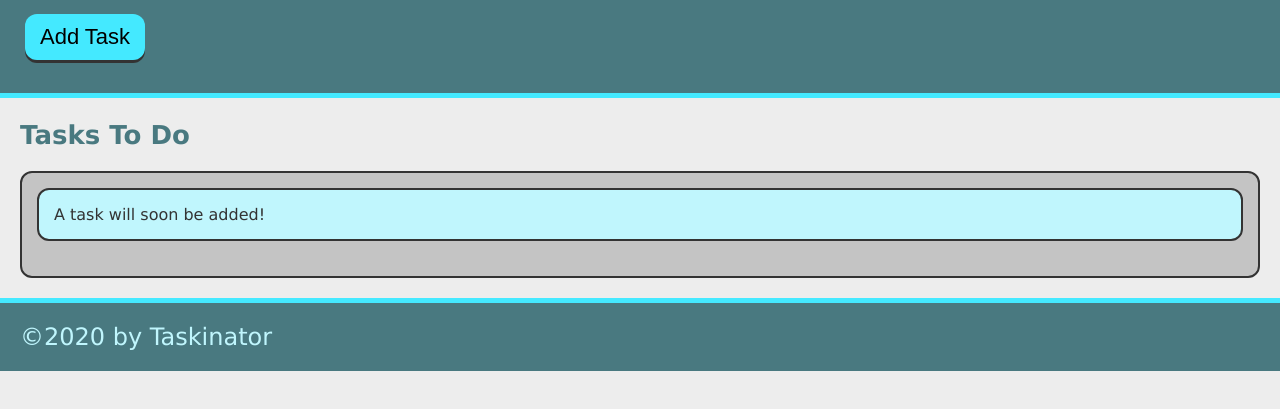
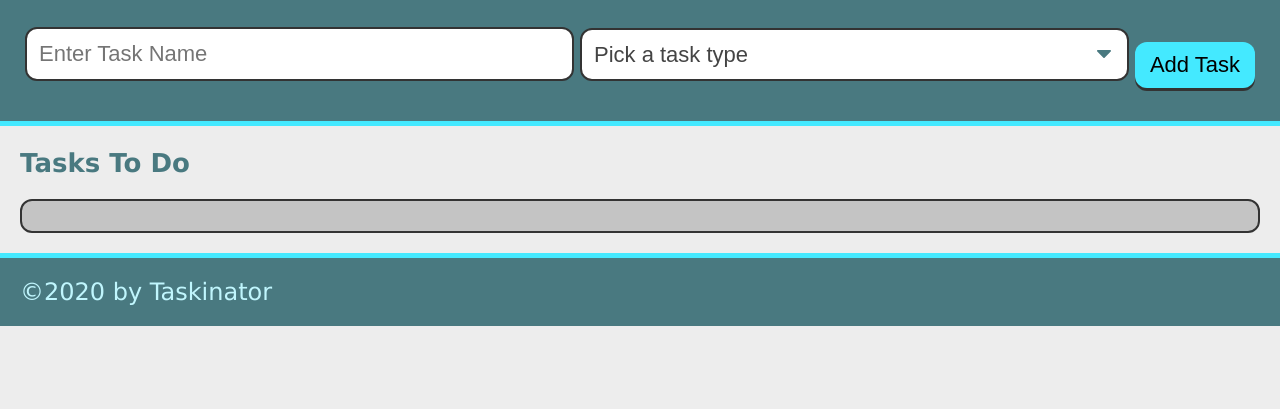
Before and after one commit to SuperDasMan/Taskinator, a plain HTML site: page Index.html in a window 1280 px wide. Shown: the part 115-524 px from the top of the page. Drawn offline with Linux system fonts and the light colour scheme.

Commit message:
add task form

```diff
--- a/Index.html
+++ b/Index.html
@@ -13,7 +13,22 @@
   <header>
     <h1 class="page-title">Taskinator</h1>
     <p>Click the button below to add a new task!</p>
-    <button class="btn" id="save-task">Add Task</button>
+    <form id="task-form">
+        <div class="form-group">
+          <input type="text" name="task-name" placeholder="Enter Task Name" />
+        </div>
+        <div class="form-group">
+          <select name="task-type" class="select-dropdown">
+            <option value="" disabled selected>Pick a task type</option>
+            <option value="Print">Print</option>
+            <option value="Web">Web</option>
+            <option value="Mobile">Mobile</option>
+          </select>
+        </div>
+        <div>
+          <button class="btn" id="save-task" type="submit">Add Task</button>
+        </div>
+      </form>
   </header>
   <main>
     <section class="task-list-wrapper">
@@ -21,7 +36,7 @@
         Tasks To Do
       </h2>
       <ul class="task-list"  id="tasks-to-do">
-          <li class="task-item">A task will soon be added!</li>
+
       </ul>
     </section>
   </main>
```
Also changed, not shown: assets/JS/script.js (line endings or trailing spaces).
